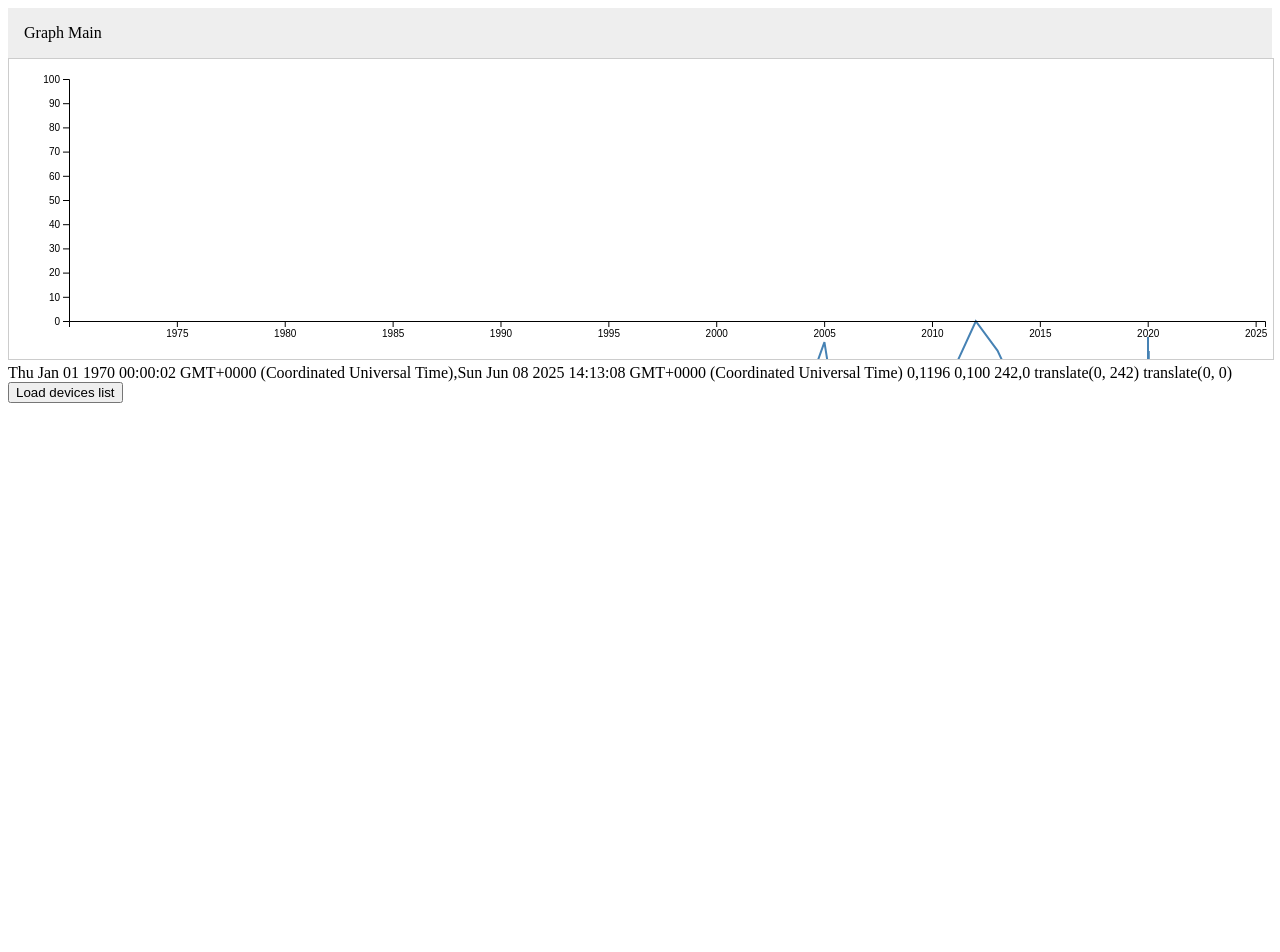
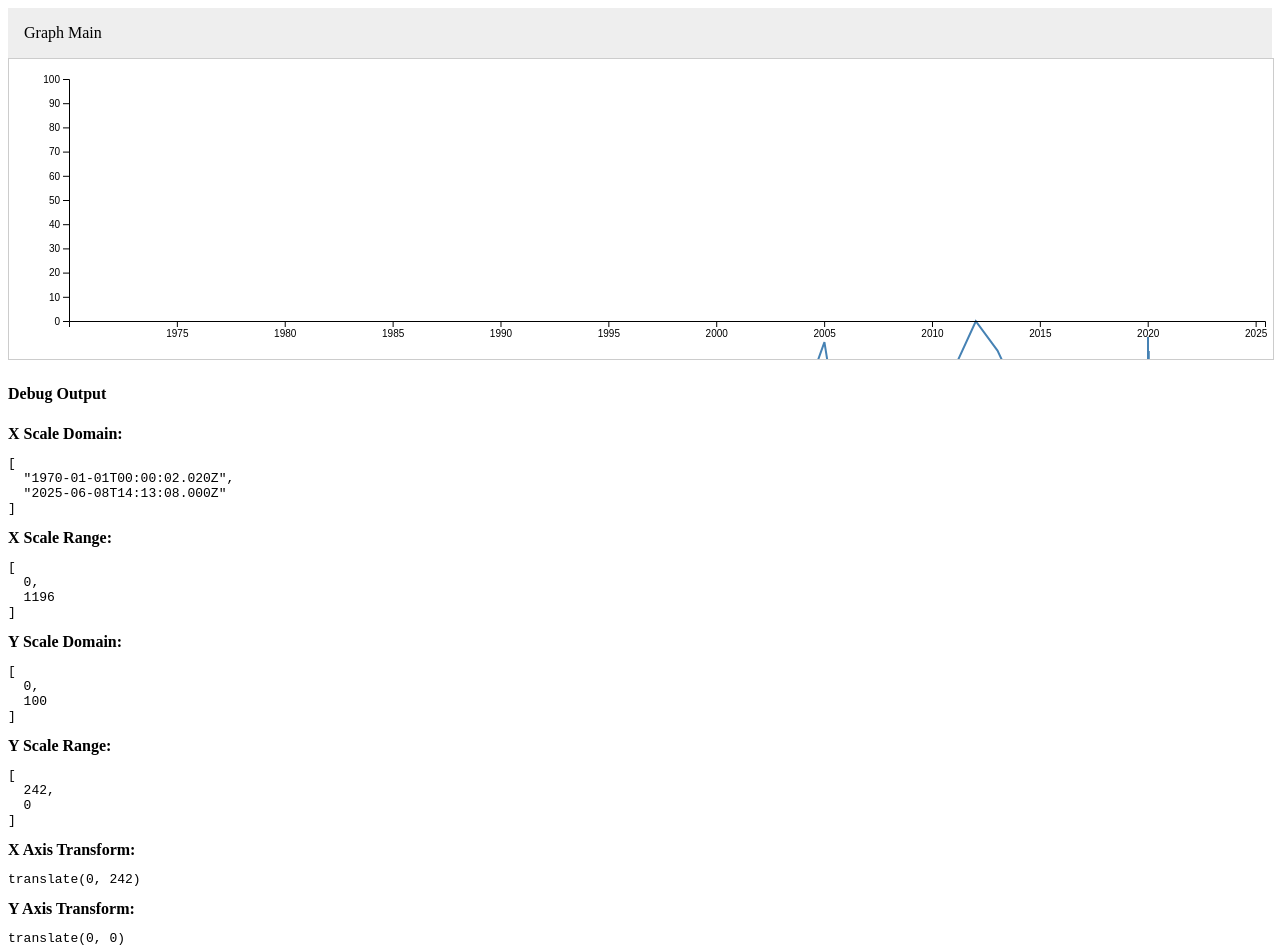
Before and after one commit to tabeatheunicorn/OmnAIView, an Angular app in the folder angular-frontend/: page /graph/graph/main in a window 1280 px wide. Shown: the top 952 px of the page. Before the commit the page ends 800 px from the top, so only its background shows below. Built offline with nearby package versions, Linux system fonts and the light colour scheme.

Commit message:
fix loading issue
When baseHref is set wrong, then loading the relevant files does not work.
as our environmnet is different in electron vs dev server, the two envs
now have their own baseHref setting.
Also do some minor cleanup that were tested during debugging

```diff
--- a/angular-frontend/package.json
+++ b/angular-frontend/package.json
@@ -7,7 +7,7 @@
     "build": "ng build",
     "watch": "ng build --watch --configuration development",
     "test": "ng test",
-    "serve:ssr:OmnAIView": "node dist/omn-aiview/server/server.mjs"
+    "serve:ssr:OmnAIView": "node ../electron/res/angular/server/server.mjs"
   },
   "private": true,
   "dependencies": {
--- a/angular-frontend/src/app/app.component.ts
+++ b/angular-frontend/src/app/app.component.ts
@@ -6,8 +6,10 @@ import { DeviceListComponent } from './omnai-datasource/devicelist.component';
   selector: 'app-root',
   imports: [RouterOutlet, DeviceListComponent],
   templateUrl: './app.component.html',
-  styleUrl: './app.component.css'
+  styleUrl: './app.component.css',
+  standalone: true
 })
 export class AppComponent {
   title = 'OmnAIView';
+
 }
--- a/angular-frontend/src/app/app.config.ts
+++ b/angular-frontend/src/app/app.config.ts
@@ -4,8 +4,8 @@ import { provideRouter } from '@angular/router';
 import { routes } from './app.routes';
 import { provideClientHydration, withEventReplay } from '@angular/platform-browser';
 
-import { provideHttpClient } from '@angular/common/http';
+import { provideHttpClient, withFetch } from '@angular/common/http';
 
 export const appConfig: ApplicationConfig = {
-  providers: [provideZoneChangeDetection({ eventCoalescing: true }), provideRouter(routes), provideClientHydration(withEventReplay()), provideHttpClient()]
+  providers: [provideZoneChangeDetection({ eventCoalescing: true }), provideRouter(routes), provideClientHydration(withEventReplay()), provideHttpClient(withFetch())]
 };
--- a/angular-frontend/src/app/app.routes.ts
+++ b/angular-frontend/src/app/app.routes.ts
@@ -1,5 +1,4 @@
 import { Routes } from '@angular/router';
-import { AppComponent } from './app.component';
 
 export const routes: Routes = [
   {
--- a/angular-frontend/src/app/graph/graph-data.service.ts
+++ b/angular-frontend/src/app/graph/graph-data.service.ts
@@ -3,7 +3,7 @@ import { scaleUtc as d3ScaleUtc, scaleLinear as d3ScaleLinear } from 'd3-scale';
 
 @Injectable()
 export class DataSourceService {
-  private readonly $graphDimensions = signal({ width: 0, height: 0 });
+  private readonly $graphDimensions = signal({ width: 800, height: 600 });
   graphDimensions = this.$graphDimensions.asReadonly();
 
   private readonly $xDomain = signal([new Date(2020), new Date()]);
--- a/angular-frontend/src/app/graph/graph.component.html
+++ b/angular-frontend/src/app/graph/graph.component.html
@@ -12,10 +12,41 @@
     </g>
 </svg>
 <div>
-    {{dataservice.xScale().domain()}}
-    {{dataservice.xScale().range()}}
-    {{dataservice.yScale().domain()}}
-    {{dataservice.yScale().range()}}
-    {{xAxisTransformString()}}
-    {{yAxisTransformString()}}
+    <h4>Debug Output</h4>
+
+    <div>
+        <strong>X Scale Domain:</strong>
+        <pre>{{ dataservice.xScale().domain() | json }}</pre>
+    </div>
+
+    <div>
+        <strong>X Scale Range:</strong>
+        <pre>{{ dataservice.xScale().range() | json }}</pre>
+    </div>
+
+    <div>
+        <strong>Y Scale Domain:</strong>
+        <pre>{{ dataservice.yScale().domain() | json }}</pre>
+    </div>
+
+    <div>
+        <strong>Y Scale Range:</strong>
+        <pre>{{ dataservice.yScale().range() | json }}</pre>
+    </div>
+
+    <div>
+        <strong>X Axis Transform:</strong>
+        <pre>{{ xAxisTransformString() }}</pre>
+    </div>
+
+    <div>
+        <strong>Y Axis Transform:</strong>
+        <pre>{{ yAxisTransformString() }}</pre>
+    </div>
+
+    <div>
+        <strong>Graph Dimensions:</strong>
+        <pre>{{ dataservice.graphDimensions() | json }}</pre>
+    </div>
+
 </div>
--- a/angular-frontend/src/app/graph/graph.component.ts
+++ b/angular-frontend/src/app/graph/graph.component.ts
@@ -14,7 +14,7 @@ import { select } from 'd3-selection';
 import { DataSourceService } from './graph-data.service';
 import { ResizeObserverDirective } from '../shared/resize-observer.directive';
 import { transition } from 'd3';
-import { isPlatformBrowser } from '@angular/common';
+import { isPlatformBrowser, JsonPipe } from '@angular/common';
 
 @Component({
   selector: 'app-graph',
@@ -22,8 +22,7 @@ import { isPlatformBrowser } from '@angular/common';
   templateUrl: './graph.component.html',
   providers: [DataSourceService],
   styleUrls: ['./graph.component.css'],
-  imports: [ResizeObserverDirective],
-  changeDetection: ChangeDetectionStrategy.OnPush
+  imports: [ResizeObserverDirective, JsonPipe],
 })
 export class GraphComponent {
   readonly dataservice = inject(DataSourceService);
@@ -53,16 +52,12 @@ export class GraphComponent {
   })
 
   xAxisTransformString = computed(() => {
-    const { width, height } = this.dataservice.graphDimensions();
     const yScale = this.dataservice.yScale();
-
     return `translate(0, ${yScale.range()[0]})`; // for d3, (0,0) is the upper left hand corner. When looking at data, the lower left hand corner is (0,0)
   });
 
   yAxisTransformString = computed(() => {
-    const { width, height } = this.dataservice.graphDimensions();
     const xScale = this.dataservice.xScale();
-
     return `translate(${xScale.range()[0]}, 0)`;
   });
 
--- a/angular-frontend/src/server.ts
+++ b/angular-frontend/src/server.ts
@@ -9,7 +9,7 @@ import { dirname, resolve } from 'node:path';
 import { fileURLToPath } from 'node:url';
 
 const serverDistFolder = dirname(fileURLToPath(import.meta.url));
-const browserDistFolder = resolve(serverDistFolder, '../browser');
+const browserDistFolder = resolve(serverDistFolder, '../electron/res/angular');
 
 const app = express();
 const angularApp = new AngularNodeAppEngine();
```
